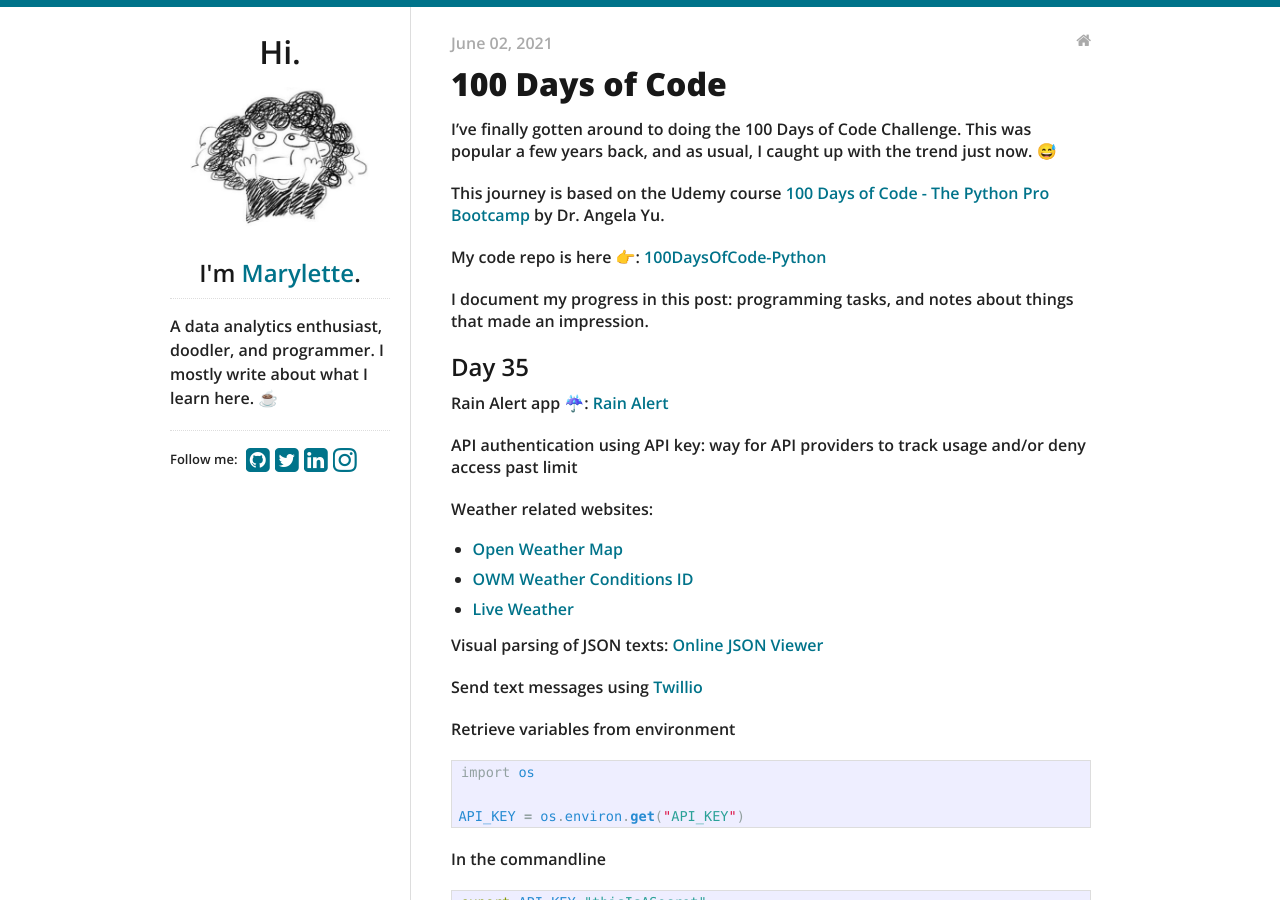
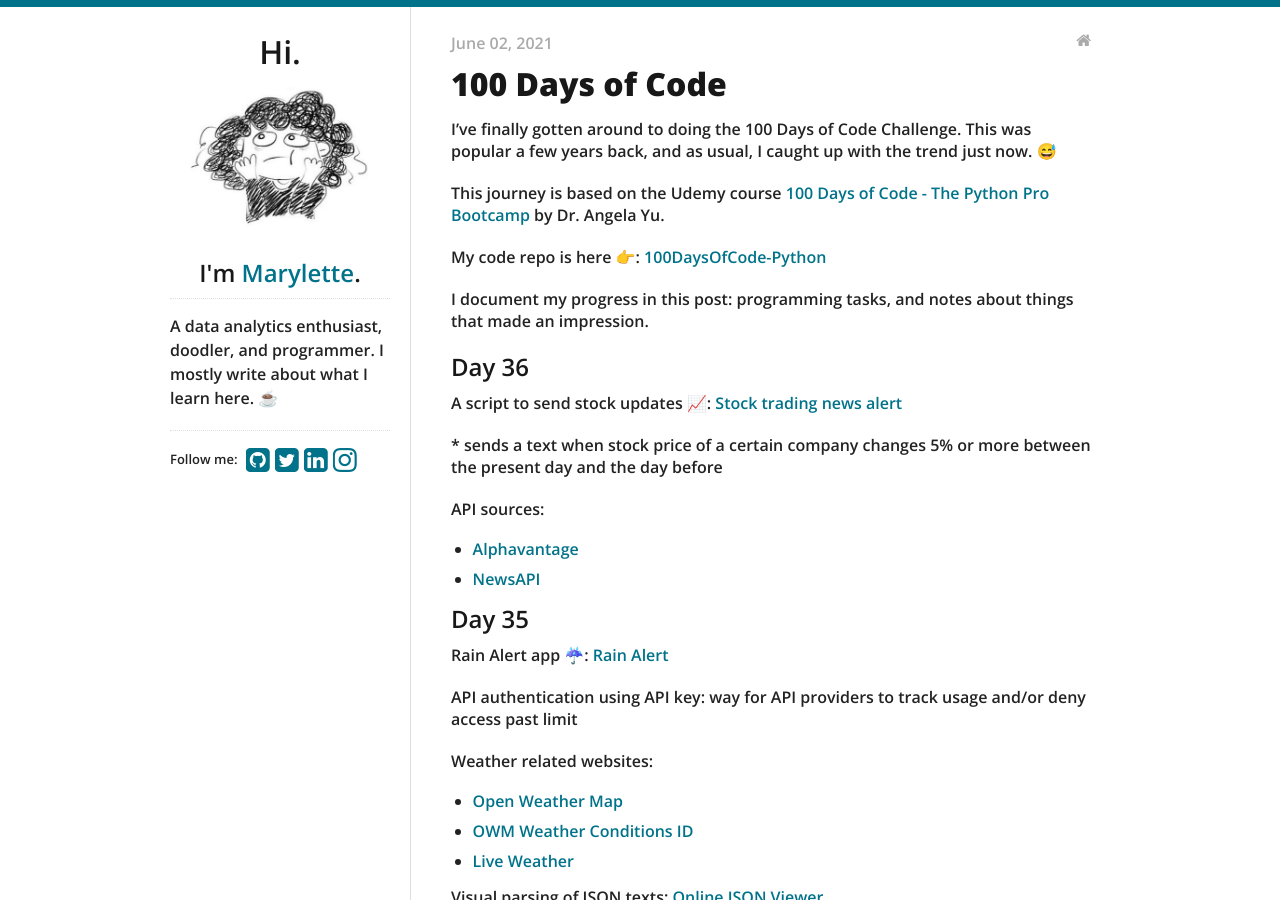
Before and after one commit to maryletteroa/maryletteroa.github.io, a Jekyll site: the page built from _posts/2021-06-02-hundred-days-of-python.md, in a window 1280 px wide and 900 px high. Built offline with Jekyll 4.4.1, drawn with Linux system fonts in a browser that asks for light colours.

Commit message:
update post with day 36 - stock trading news alert

```diff
--- a/_posts/2021-06-02-hundred-days-of-python.md
+++ b/_posts/2021-06-02-hundred-days-of-python.md
@@ -13,6 +13,16 @@
 
 I document my progress in this post: programming tasks, and notes about things that made an impression.
 
+
+## Day 36
+
+A script to send stock updates 📈: [Stock trading news alert](https://replit.com/@maryletteroa/stock-trading-news-alert)
+
+\* sends a text when stock price of a certain company changes 5% or more between the present day and the day before
+
+API sources:
+- [Alphavantage](https://www.alphavantage.co)
+- [NewsAPI](https://newsapi.org/)
 
 ## Day 35
 
```
